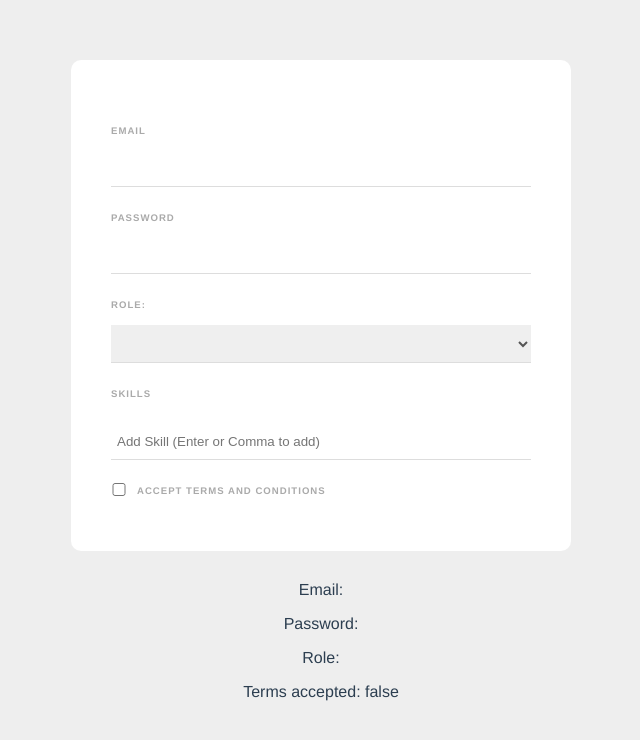
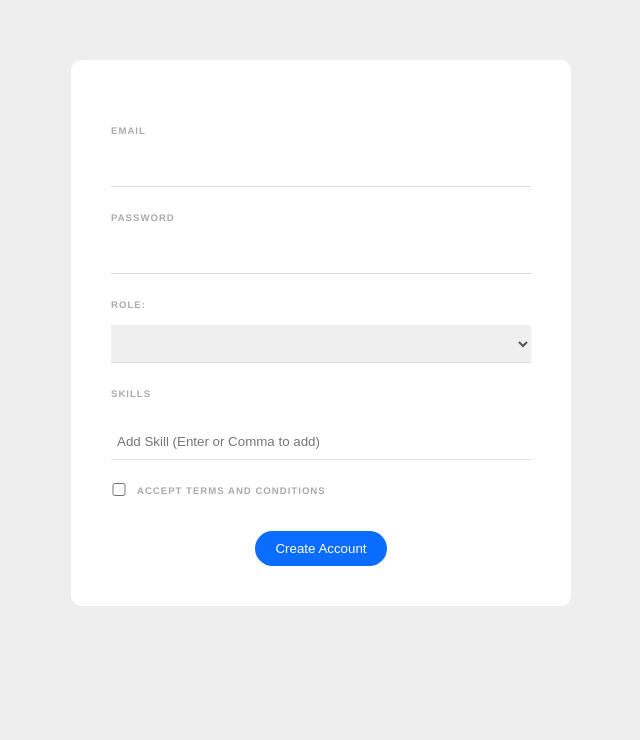
Before and after one commit to codigoisaac/vue-web-form, a Vue app: page / in a window 1280 px wide. Shown: the top 740 px of the page, without its empty margins (319-959 px from the left). Built offline with nearby package versions, Linux system fonts and the light colour scheme.

Commit message:
Teating password

```diff
--- a/src/components/SignupForm.vue
+++ b/src/components/SignupForm.vue
@@ -1,10 +1,11 @@
 <template>
-  <form>
+  <form @submit.prevent="handleSubmit">
     <label>Email</label>
     <input type="email" v-model="email" required />
 
     <label>Password</label>
     <input type="password" v-model="password" required />
+    <div v-if="passwordError" class="error">{{ passwordError }}</div>
 
     <label>Role:</label>
     <select v-model="role">
@@ -33,12 +34,11 @@
       <input type="checkbox" v-model="terms" required />
       <label>Accept terms and conditions</label>
     </div>
+
+    <div class="submit">
+      <button>Create Account</button>
+    </div>
   </form>
-
-  <p>Email: {{ email }}</p>
-  <p>Password: {{ password }}</p>
-  <p>Role: {{ role }}</p>
-  <p>Terms accepted: {{ terms }}</p>
 </template>
 
 <script>
@@ -51,22 +51,26 @@ export default {
       terms: false,
       tempSkill: "",
       skills: [],
+      passwordError: "",
     };
   },
   methods: {
     addSkill(e) {
-      if ((e.key === "," || e.key === "Enter") && this.tempSkill) {
-        const val =
-          e.key === "," ? this.tempSkill.slice(0, -1) : this.tempSkill;
-
-        if (!this.skills.includes(val) && val) {
-          this.skills.push(val);
+      if (e.key === "," && this.tempSkill) {
+        if (!this.skills.includes(this.tempSkill.slice(0, -1))) {
+          this.skills.push(this.tempSkill.slice(0, -1));
         }
         this.tempSkill = "";
       }
     },
     deleteSkill(skill) {
       this.skills.splice(this.skills.indexOf(skill), 1);
+    },
+    handleSubmit() {
+      this.passwordError =
+        this.password.length < 6
+          ? "Password must be at least 6 characters long"
+          : "";
     },
   },
 };
@@ -122,4 +126,21 @@ input[type="checkbox"] {
 .skills {
   margin: 0 0 10px 0;
 }
+button {
+  background: #0b6dff;
+  border: 0;
+  padding: 10px 20px;
+  margin-top: 20px;
+  color: white;
+  border-radius: 20px;
+}
+.submit {
+  text-align: center;
+}
+.error {
+  color: #ff0062;
+  margin-top: 10px;
+  font-size: 0.8em;
+  font-weight: bold;
+}
 </style>
```
